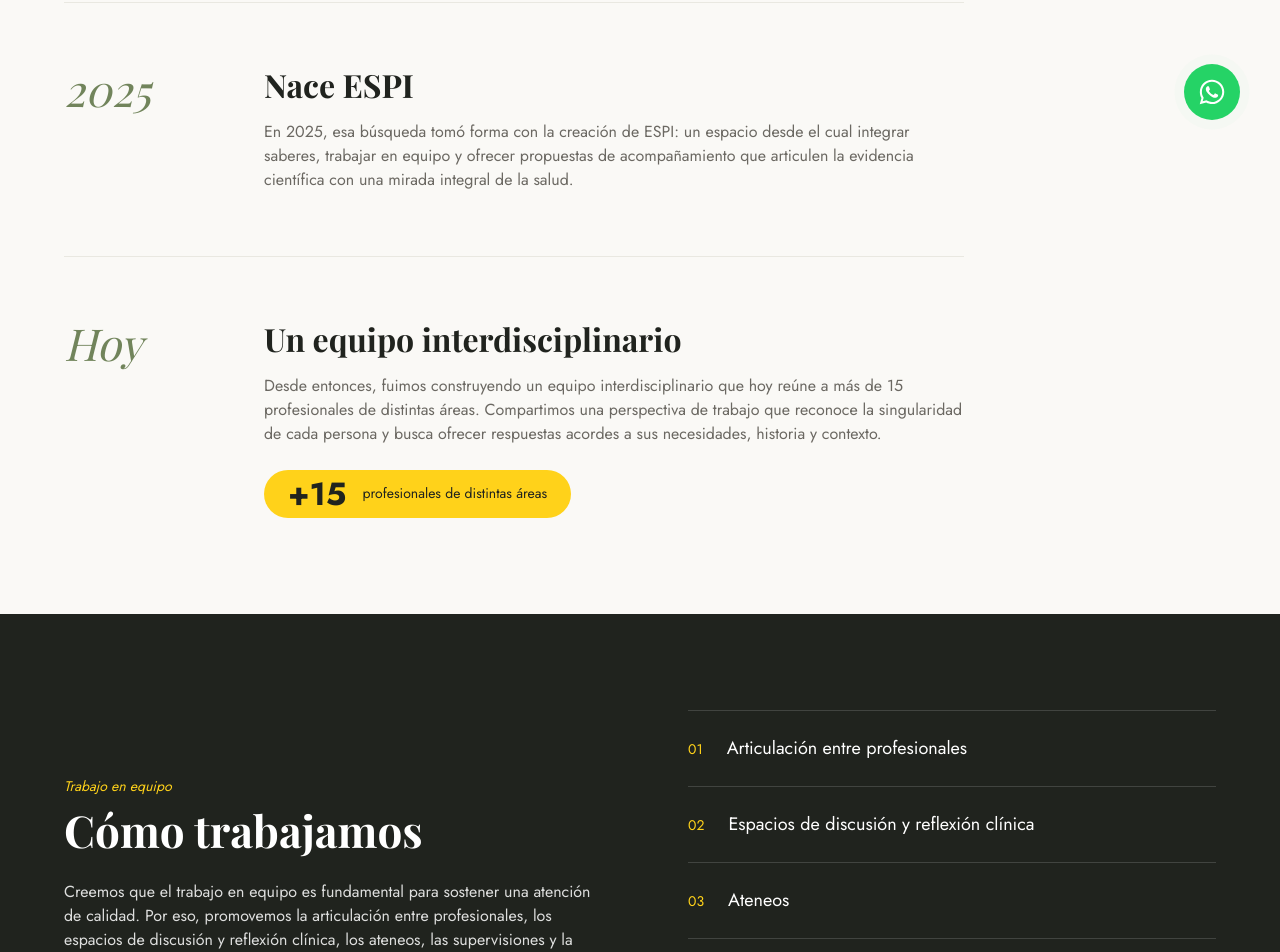
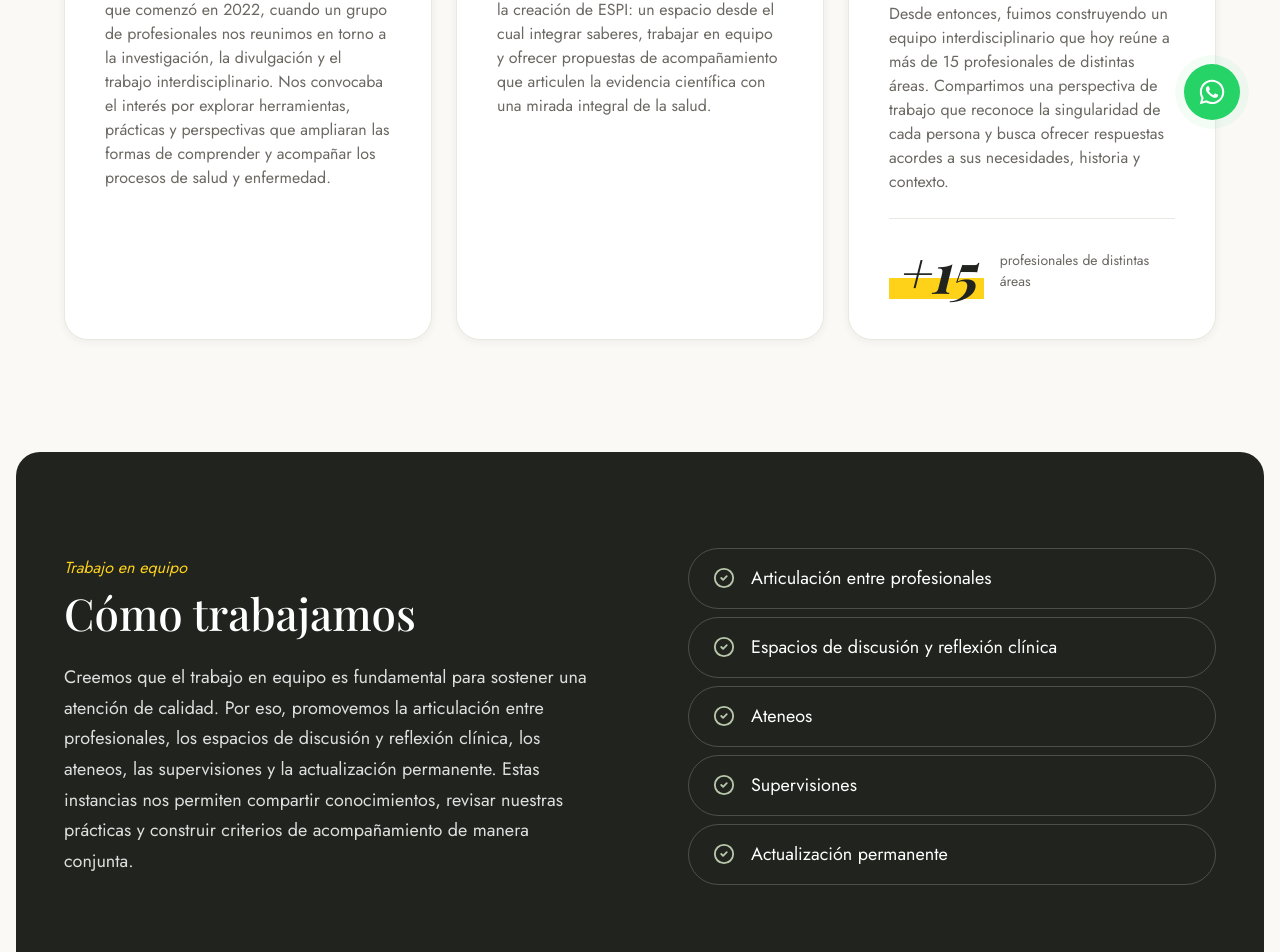
Before and after one commit to matiasbiasioli/espi-web, a React (Vite) app: page /institucional in a window 1280 px wide. Shown: the part 640-1592 px from the top of the page. Built offline with nearby package versions, Linux system fonts and the light colour scheme; a web font is replaced by a local one.

Commit message:
more changes

```diff
--- a/src/components/sections/Modality.css
+++ /dev/null
@@ -1,128 +0,0 @@
-.modality {
-  padding: var(--space-2xl) 0;
-  background-color: var(--color-bg);
-}
-
-.modality__inner {
-  display: grid;
-  grid-template-columns: 1fr 1fr;
-  gap: var(--space-2xl);
-  align-items: center;
-}
-
-/* En desktop, la imagen queda a la derecha (como en el diseño "reverse") */
-.modality__text {
-  order: 1;
-}
-
-.modality__frame {
-  order: 2;
-  position: relative;
-  padding: var(--space-sm);
-}
-
-.modality__frame::before,
-.modality__frame::after {
-  content: "";
-  position: absolute;
-  width: 32px;
-  height: 32px;
-  border: 2px solid var(--color-text);
-}
-
-.modality__frame::before {
-  top: 0;
-  left: 0;
-  border-right: none;
-  border-bottom: none;
-}
-
-.modality__frame::after {
-  bottom: 0;
-  right: 0;
-  border-left: none;
-  border-top: none;
-}
-
-.modality__placeholder {
-  aspect-ratio: 4 / 5;
-  background-color: var(--color-yellow);
-  border-radius: var(--radius-md);
-  display: flex;
-  align-items: center;
-  justify-content: center;
-}
-
-.modality__placeholder span {
-  font-family: var(--font-ui);
-  font-size: var(--text-sm);
-  color: var(--color-bg-dark);
-  opacity: 0.6;
-}
-
-.modality__eyebrow {
-  font-size: var(--text-sm);
-  font-style: italic;
-  color: var(--color-olive);
-  margin-bottom: var(--space-sm);
-}
-
-.modality__title {
-  font-family: var(--font-heading);
-  font-size: var(--text-3xl);
-  font-weight: 700;
-  color: var(--color-text);
-  margin-bottom: var(--space-md);
-}
-
-.modality__accent-serif {
-  font-family: var(--font-display);
-  font-style: italic;
-  font-weight: 600;
-  color: var(--color-olive);
-}
-
-.modality__paragraph {
-  font-size: var(--text-base);
-  color: var(--color-text-muted);
-  margin-bottom: var(--space-md);
-}
-
-.modality__check-list {
-  display: flex;
-  flex-direction: column;
-  gap: var(--space-sm);
-}
-
-.modality__check-list li {
-  display: flex;
-  align-items: center;
-  gap: var(--space-xs);
-  font-size: var(--text-base);
-  color: var(--color-text);
-}
-
-.modality__check-list svg {
-  width: 22px;
-  height: 22px;
-  color: var(--color-sage);
-  flex-shrink: 0;
-}
-
-@media (max-width: 768px) {
-  .modality__inner {
-    grid-template-columns: 1fr;
-  }
-
-  .modality__text {
-    order: 2;
-  }
-
-  .modality__frame {
-    order: 1;
-  }
-
-  .modality__title {
-    font-size: var(--text-2xl);
-  }
-}
--- a/src/components/sections/Modality.jsx
+++ /dev/null
@@ -1,47 +0,0 @@
-import { LuCircleCheck } from "react-icons/lu";
-import "./Modality.css";
-
-const CHECK_ITEMS = [
-  "Sesiones presenciales",
-  "Sesiones online",
-  "Primer contacto por mensaje o formulario",
-];
-
-function Modality() {
-  return (
-    <section className="modality">
-      <div className="container modality__inner">
-        <div className="modality__text">
-          <p className="modality__eyebrow">Cómo trabajamos</p>
-          <h2 className="modality__title">
-            Presencial <span className="modality__accent-serif">y</span> online
-          </h2>
-          <p className="modality__paragraph">
-            La atención puede ser presencial o a distancia, según lo que
-            mejor se adapte a cada proceso.
-          </p>
-          <ul className="modality__check-list">
-            {CHECK_ITEMS.map((item) => (
-              <li key={item}>
-                <LuCircleCheck aria-hidden="true" />
-                {item}
-              </li>
-            ))}
-          </ul>
-        </div>
-
-        <div className="modality__frame">
-          <div
-            className="modality__placeholder"
-            role="img"
-            aria-label="Fotografía de modalidad de atención — pendiente de material del cliente"
-          >
-            <span>Foto/imagen</span>
-          </div>
-        </div>
-      </div>
-    </section>
-  );
-}
-
-export default Modality;
--- a/src/components/sections/Services.css
+++ b/src/components/sections/Services.css
@@ -15,7 +15,41 @@
   font-size: var(--text-3xl);
   font-weight: 700;
   color: var(--color-white);
+  margin-bottom: var(--space-sm);
+}
+
+/* ---- Presencial y online (arriba, debajo del título) ---- */
+.services__intro {
+  max-width: 100%;
+  font-size: var(--text-lg);
+  color: var(--color-white);
+  opacity: 0.8;
+  margin-bottom: var(--space-md);
+}
+
+.services__tags {
+  display: flex;
+  flex-wrap: wrap;
+  gap: var(--space-xs);
   margin-bottom: var(--space-lg);
+}
+
+.services__tags li {
+  display: flex;
+  align-items: center;
+  gap: var(--space-xs);
+  padding: var(--space-xs) var(--space-sm);
+  border: 1px solid rgba(255, 255, 255, 0.25);
+  border-radius: var(--radius-full);
+  font-size: var(--text-sm);
+  color: var(--color-white);
+}
+
+.services__tags svg {
+  width: 18px;
+  height: 18px;
+  flex-shrink: 0;
+  color: var(--color-sage);
 }
 
 /* Lista de filas, una debajo de otra */
--- a/src/components/sections/Services.jsx
+++ b/src/components/sections/Services.jsx
@@ -1,7 +1,13 @@
 import { Link } from "react-router-dom";
-import { LuArrowRight } from "react-icons/lu";
+import { LuArrowRight, LuCircleCheck } from "react-icons/lu";
 import { SERVICES } from "../../data/servicesData";
 import "./Services.css";
+
+const MODALITIES = [
+  "Sesiones presenciales",
+  "Sesiones online",
+  "Primer contacto por mensaje o formulario",
+];
 
 function Services() {
   return (
@@ -9,6 +15,21 @@ function Services() {
       <div className="services__box">
         <div className="container">
           <h2 className="services__title">Qué ofrecemos</h2>
+
+          {/* Modalidad de atención: bajada del título + etiquetas */}
+          <p className="services__intro">
+            La atención puede ser presencial o a distancia, según lo que mejor
+            se adapte a cada proceso.
+          </p>
+
+          <ul className="services__tags">
+            {MODALITIES.map((item) => (
+              <li key={item}>
+                <LuCircleCheck aria-hidden="true" />
+                {item}
+              </li>
+            ))}
+          </ul>
 
           <ul className="services__list">
             {SERVICES.map(({ id, title, icon }) => (
--- a/src/pages/Home.jsx
+++ b/src/pages/Home.jsx
@@ -3,7 +3,6 @@ import About from "../components/sections/About"
 import Services from "../components/sections/Services"
 import Courses from "../components/sections/Courses"
 import ResourcesBanner from "../components/sections/ResourcesBanner";
-import Modality from "../components/sections/Modality";
 import Faq from "../components/sections/Faq";
 import Disclaimer from "../components/sections/Disclaimer";
 
@@ -15,7 +14,6 @@ function Home() {
       <Services/>
       <Courses/>
       <ResourcesBanner/>
-      <Modality/>
       <Disclaimer/>
       <Faq/>
     </>
--- a/src/pages/Institutional.css
+++ b/src/pages/Institutional.css
@@ -4,72 +4,115 @@
   background-color: var(--color-bg);
 }
 
+/* Tres columnas; la línea horizontal pasa por detrás de los puntos */
 .institutional-timeline__list {
-  max-width: 900px;
+  position: relative;
+  display: grid;
+  grid-template-columns: repeat(3, 1fr);
+  gap: var(--space-md);
+}
+
+.institutional-timeline__list::before {
+  content: "";
+  position: absolute;
+  top: 8px;
+  left: 0;
+  right: 0;
+  height: 2px;
+  background-color: var(--color-border);
 }
 
 .institutional-timeline__item {
-  display: grid;
-  grid-template-columns: 160px 1fr;
-  gap: var(--space-lg);
-  padding: var(--space-xl) 0;
-  border-bottom: 1px solid var(--color-border);
+  position: relative;
+  padding-top: var(--space-lg);
+  display: flex;
 }
 
-.institutional-timeline__item:first-child {
-  padding-top: 0;
+/* Punto amarillo con borde Carbón */
+.institutional-timeline__dot {
+  position: absolute;
+  top: 0;
+  left: var(--space-lg);
+  width: 18px;
+  height: 18px;
+  border-radius: var(--radius-full);
+  background-color: var(--color-yellow);
+  border: 3px solid var(--color-bg-dark);
 }
 
-.institutional-timeline__item:last-child {
-  border-bottom: none;
-  padding-bottom: 0;
+/* Tarjeta: las tres del mismo alto */
+.institutional-timeline__card {
+  display: flex;
+  flex-direction: column;
+  width: 100%;
+  background-color: var(--color-white);
+  border: 1px solid var(--color-border);
+  border-radius: var(--radius-lg);
+  padding: var(--space-lg);
+  box-shadow: var(--shadow-sm);
 }
 
 .institutional-timeline__year {
   font-family: var(--font-display);
   font-style: italic;
   font-size: var(--text-3xl);
+  line-height: 1;
   color: var(--color-olive);
-  line-height: 1;
+  margin-bottom: var(--space-sm);
 }
 
-.institutional-timeline__body h2 {
-  font-family: var(--font-heading);
-  font-size: var(--text-2xl);
+.institutional-timeline__card h2 {
+  font-family: var(--font-ui);
+  font-size: var(--text-xl);
+  font-weight: 600;
   color: var(--color-text);
   margin-bottom: var(--space-sm);
 }
 
-.institutional-timeline__body p {
+.institutional-timeline__card p {
   font-size: var(--text-base);
   color: var(--color-text-muted);
 }
 
+/* "+15" grande con subrayado amarillo tipo marcador, siempre al pie de la tarjeta */
 .institutional-timeline__stat {
-  display: inline-flex;
+  margin-top: auto;
+  padding-top: var(--space-md);
+  display: flex;
   align-items: center;
   gap: var(--space-sm);
+}
+
+.institutional-timeline__card p + .institutional-timeline__stat {
   margin-top: var(--space-md);
-  background-color: var(--color-yellow);
-  color: var(--color-bg-dark);
-  border-radius: var(--radius-full);
-  padding: var(--space-xs) var(--space-md);
+  border-top: 1px solid var(--color-border);
 }
 
 .institutional-timeline__stat strong {
-  font-family: var(--font-ui);
-  font-size: var(--text-2xl);
+  font-family: var(--font-display);
+  font-style: italic;
+  font-size: var(--text-4xl);
   line-height: 1;
+  color: var(--color-text);
+  background: linear-gradient(transparent 62%, var(--color-yellow) 62%);
+  padding: 0 var(--space-xs);
 }
 
 .institutional-timeline__stat span {
   font-size: var(--text-sm);
+  color: var(--color-text-muted);
 }
 
-/* ---- Trabajo en equipo ---- */
+/* ---- Trabajo en equipo (caja redondeada) ---- */
 .institutional-teamwork {
+  background-color: var(--color-bg);
+  padding: var(--space-sm);
+}
+
+.institutional-teamwork__box {
   background-color: var(--color-bg-dark);
   color: var(--color-white);
+  border-radius: var(--radius-lg);
   padding: var(--space-2xl) 0;
 }
 
@@ -81,7 +124,7 @@
 }
 
 .institutional-teamwork__eyebrow {
-  font-size: var(--text-sm);
+  font-size: var(--text-base);
   font-style: italic;
   color: var(--color-yellow);
   margin-bottom: var(--space-xs);
@@ -90,32 +133,39 @@
 .institutional-teamwork__title {
   font-family: var(--font-heading);
   font-size: var(--text-3xl);
-  font-weight: 700;
+  font-weight: 500;
   margin-bottom: var(--space-md);
 }
 
 .institutional-teamwork__text {
-  font-size: var(--text-base);
+  font-size: var(--text-lg);
+  line-height: 1.7;
   opacity: 0.85;
+}
+
+/* Los cinco puntos como píldoras */
+.institutional-teamwork__list {
+  display: flex;
+  flex-direction: column;
+  gap: var(--space-xs);
 }
 
 .institutional-teamwork__list li {
   display: flex;
-  align-items: baseline;
-  gap: var(--space-md);
-  padding: var(--space-md) 0;
-  border-bottom: 1px solid rgba(255, 255, 255, 0.15);
+  align-items: center;
+  gap: var(--space-sm);
+  padding: var(--space-sm) var(--space-md);
+  border: 1px solid rgba(255, 255, 255, 0.2);
+  border-radius: var(--radius-full);
   font-family: var(--font-ui);
   font-size: var(--text-lg);
 }
 
-.institutional-teamwork__list li:first-child {
-  border-top: 1px solid rgba(255, 255, 255, 0.15);
-}
-
-.institutional-teamwork__list span {
-  font-size: var(--text-sm);
-  color: var(--color-yellow);
+.institutional-teamwork__list svg {
+  width: 22px;
+  height: 22px;
+  flex-shrink: 0;
+  color: var(--color-sage);
 }
 
 /* ---- Compromiso ---- */
@@ -175,10 +225,37 @@
   flex-wrap: wrap;
 }
 
+/* Tablet y celular: tarjetas apiladas y línea vertical a la izquierda */
+@media (max-width: 900px) {
+  .institutional-timeline__list {
+    grid-template-columns: 1fr;
+    gap: var(--space-md);
+  }
+
+  .institutional-timeline__list::before {
+    top: 0;
+    bottom: 0;
+    left: 8px;
+    right: auto;
+    width: 2px;
+    height: auto;
+  }
+
+  .institutional-timeline__item {
+    padding-top: 0;
+    padding-left: var(--space-lg);
+  }
+
+  .institutional-timeline__dot {
+    top: var(--space-lg);
+    left: 0;
+  }
+}
+
 @media (max-width: 768px) {
-  .institutional-timeline__item {
-    grid-template-columns: 1fr;
-    gap: var(--space-sm);
+  .institutional-teamwork__box {
+    border-radius: var(--radius-md);
+    padding: var(--space-xl) 0;
   }
 
   .institutional-teamwork__inner {
--- a/src/pages/Institutional.jsx
+++ b/src/pages/Institutional.jsx
@@ -1,3 +1,4 @@
+import { LuCircleCheck } from "react-icons/lu";
 import PageHero from "../components/sections/PageHero";
 import Button from "../components/ui/Button";
 import "./Institutional.css";
@@ -34,54 +35,59 @@ function Institutional() {
     <>
       <PageHero eyebrow="Quiénes somos" title="Nuestra historia" />
 
-      {/* Línea de tiempo */}
+      {/* Línea de tiempo: tres tarjetas unidas por una línea */}
       <section className="institutional-timeline">
         <div className="container">
           <ol className="institutional-timeline__list">
             {TIMELINE.map(({ year, title, text, stat }) => (
               <li className="institutional-timeline__item" key={year}>
+                <span className="institutional-timeline__dot" aria-hidden="true" />
+
+                <article className="institutional-timeline__card">
                   <span className="institutional-timeline__year">{year}</span>
-                <div className="institutional-timeline__body">
                   <h2>{title}</h2>
                   <p>{text}</p>
+
                   {stat && (
                     <div className="institutional-timeline__stat">
                       <strong>{stat.number}</strong>
                       <span>{stat.label}</span>
                     </div>
                   )}
-                </div>
+                </article>
               </li>
             ))}
           </ol>
         </div>
       </section>
 
-      {/* Trabajo en equipo */}
+      {/* Trabajo en equipo, en caja redondeada */}
       <section className="institutional-teamwork">
+        <div className="institutional-teamwork__box">
           <div className="container institutional-teamwork__inner">
             <div>
               <p className="institutional-teamwork__eyebrow">Trabajo en equipo</p>
               <h2 className="institutional-teamwork__title">Cómo trabajamos</h2>
               <p className="institutional-teamwork__text">
-              Creemos que el trabajo en equipo es fundamental para sostener una
-              atención de calidad. Por eso, promovemos la articulación entre
-              profesionales, los espacios de discusión y reflexión clínica, los
-              ateneos, las supervisiones y la actualización permanente. Estas
-              instancias nos permiten compartir conocimientos, revisar nuestras
-              prácticas y construir criterios de acompañamiento de manera
-              conjunta.
+                Creemos que el trabajo en equipo es fundamental para sostener
+                una atención de calidad. Por eso, promovemos la articulación
+                entre profesionales, los espacios de discusión y reflexión
+                clínica, los ateneos, las supervisiones y la actualización
+                permanente. Estas instancias nos permiten compartir
+                conocimientos, revisar nuestras prácticas y construir criterios
+                de acompañamiento de manera conjunta.
               </p>
             </div>
 
             <ul className="institutional-teamwork__list">
-            {TEAMWORK.map((item, index) => (
+              {TEAMWORK.map((item) => (
                 <li key={item}>
-                <span>{String(index + 1).padStart(2, "0")}</span>
+                  <LuCircleCheck aria-hidden="true" />
                   {item}
                 </li>
               ))}
             </ul>
+          </div>
         </div>
       </section>
 
```
Lines whose indentation alone changed are shown as unchanged.
